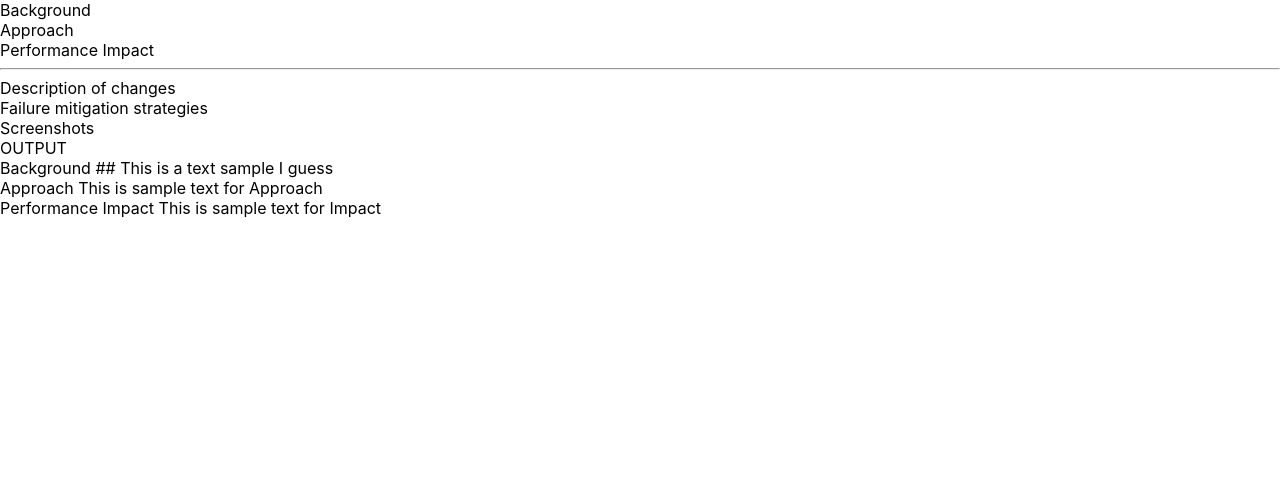
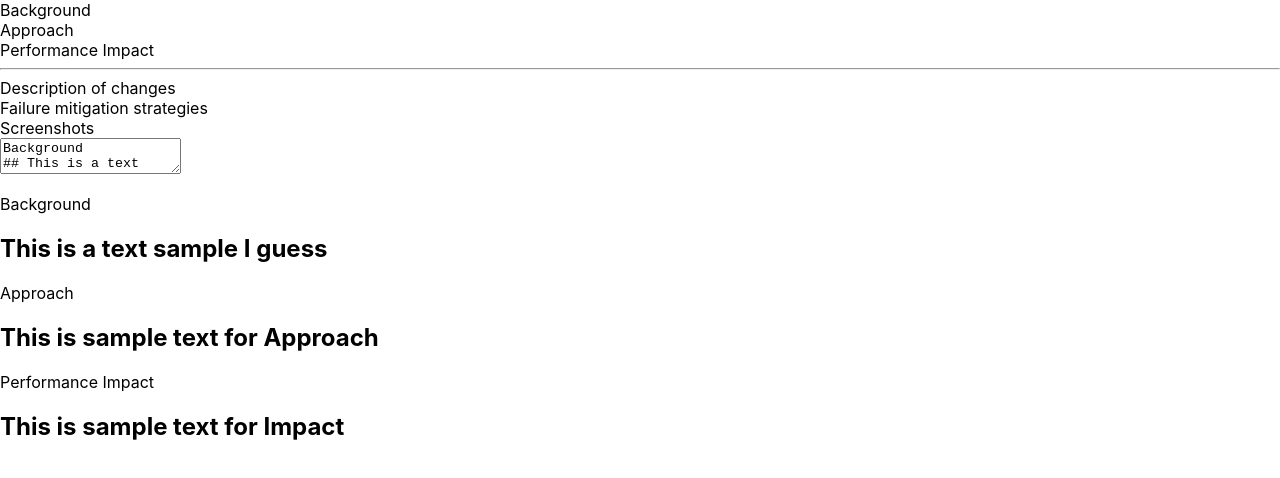
Before and after one commit to CharlesDesiderio/pr-manager, a React (Create React App) app: page / in a window 1280 px wide. Shown: the top 478 px of the page. Built offline with nearby package versions, Linux system fonts and the light colour scheme.

Commit message:
Can edit markdown

```diff
--- a/package.json
+++ b/package.json
@@ -8,6 +8,7 @@
     "@testing-library/user-event": "^12.8.3",
     "react": "^17.0.2",
     "react-dom": "^17.0.2",
+    "react-markdown": "^7.1.0",
     "react-scripts": "4.0.3",
     "web-vitals": "^1.1.2"
   },
--- a/src/App.js
+++ b/src/App.js
@@ -1,6 +1,6 @@
 import { useState } from 'react'
+import Editor from './components/Editor'
 
-import Editor from "./components/Editor"
 import Output from './components/Output'
 import Section from './components/Section'
 
@@ -13,28 +13,36 @@ const App = () => {
     },
     {
       title: `Description of changes`,
-      text: `This is sample text for changes`
+      text: `## This is sample text for changes`
     },
     {
       title: `Approach`,
-      text: `This is sample text for Approach`
+      text: `## This is sample text for Approach`
     },
     {
       title: `Failure mitigation strategies`,
-      text: `This is sample text for mitigation `
+      text: `## This is sample text for mitigation `
     },
     {
       title: `Screenshots`,
-      text: `This is sample text for Screenshots`
+      text: `## This is sample text for Screenshots`
     },
     {
       title: `Performance Impact`,
-      text: `This is sample text for Impact`
-    },
-
+      text: `## This is sample text for Impact`
+    }
   ]
 
   let [sectionState, setSectionState] = useState([0, 2, 5])
+
+  let completeData = ``
+
+  sectionState.forEach((item) => {
+    completeData += `${sectionsArray[item].title}  \n`
+    completeData += `${sectionsArray[item].text}  \n`
+  })
+
+  let [editorData, setEditorData] = useState(completeData)
 
   return (
     <div>
@@ -48,7 +56,10 @@ const App = () => {
       })
       }
 
-      <Output data={sectionState} array={sectionsArray} />
+
+      <Editor setData={setEditorData} data={editorData} />
+
+      <Output data={editorData} />
 
     </div>
   )
--- a/src/components/Editor.jsx
+++ b/src/components/Editor.jsx
@@ -1,6 +1,8 @@
-const Editor = () => {
+const Editor = (props) => {
   return (
-    <div>Editor</div>
+    <div>
+      <textarea onChange={(event) => props.setData(event.target.value)} value={props.data} />
+    </div>
   )
 }
 
--- a/src/components/Output.jsx
+++ b/src/components/Output.jsx
@@ -1,10 +1,10 @@
+import React from 'react'
+import ReactMarkdown from 'react-markdown'
+
 const Output = (props) => {
   return (
     <div>
-    OUTPUT
-      { props.data.map((item) => {
-        return <div>{props.array[item].title} { props.array[item].text }</div>
-      }) }
+      <ReactMarkdown>{props.data}</ReactMarkdown>
     </div>
   )
 }
```
Also changed, not shown: 1 other file (tests, documents, lock files or other folders).
